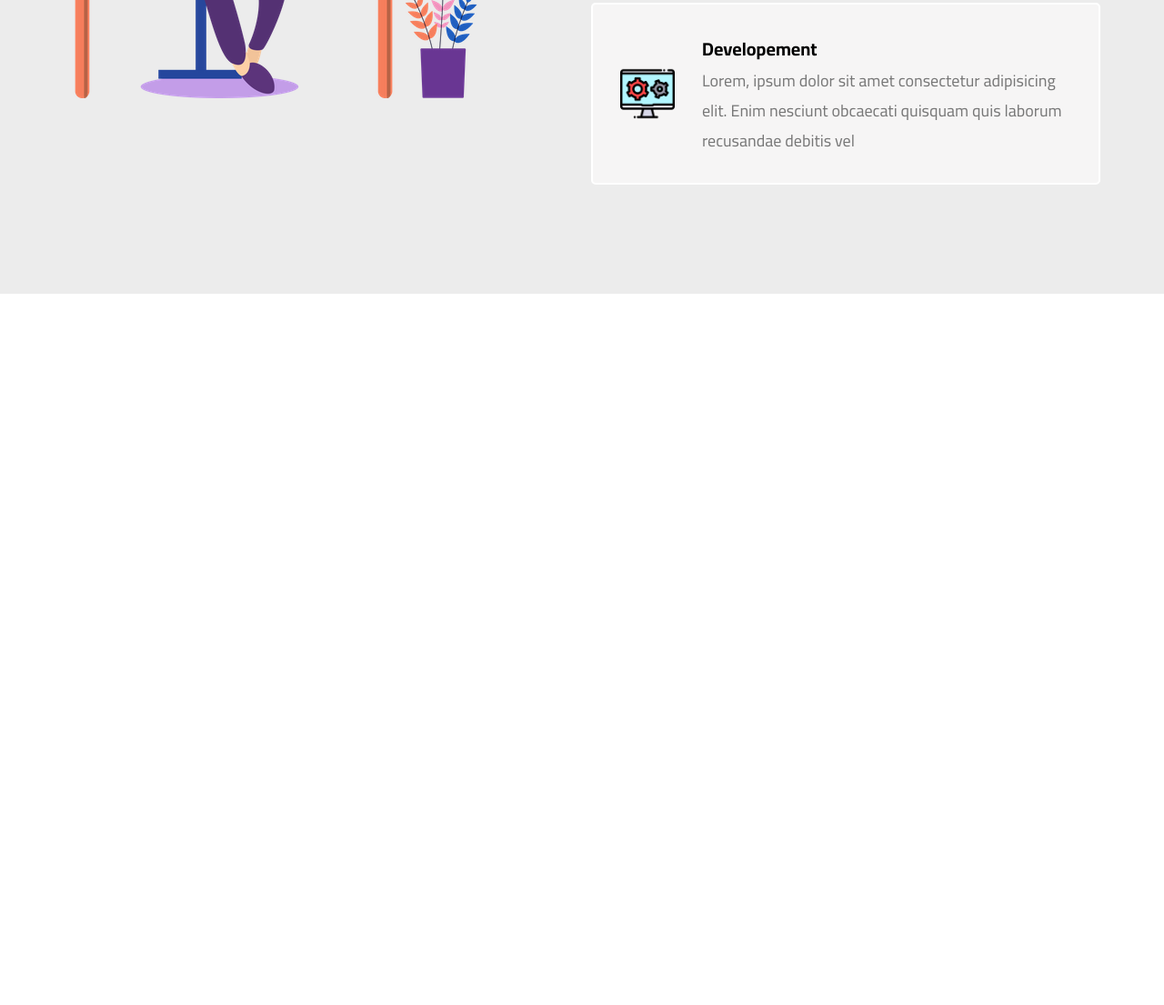
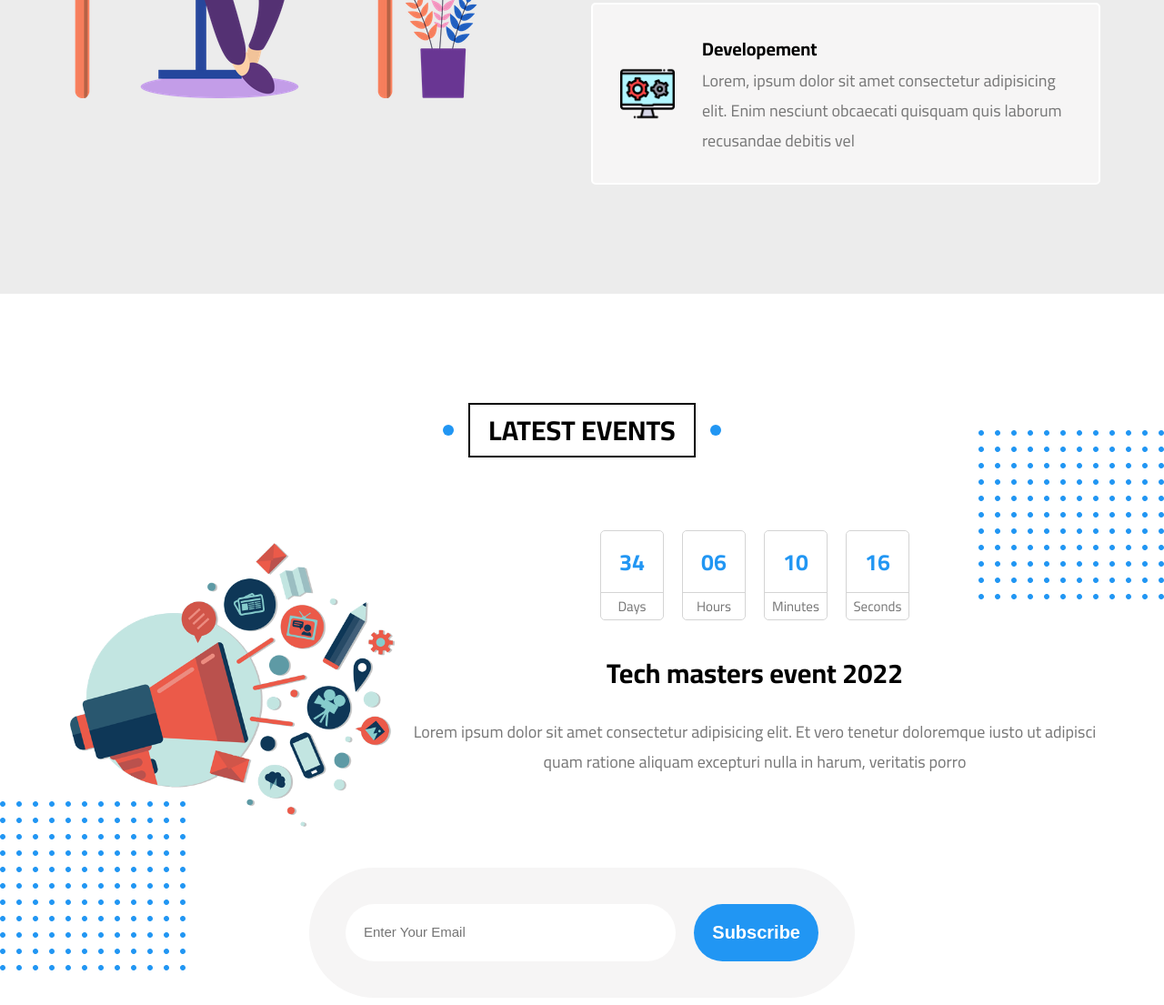
Before and after one commit to AbdAlfadeel-Hamdy/Elzero, a website: page index.html in a window 1280 px wide. Shown: the part 9395-10500 px from the top of the page at 91% size. Before the commit the page ends 9718 px from the top, so only its background shows below. Drawn offline with Linux system fonts and the light colour scheme.

Commit message:
Implementing events section

```diff
--- a/index.html
+++ b/index.html
@@ -680,7 +680,7 @@
       </ul>
     </div>
     <!-- How It Works -->
-    <div class="how-it-works">
+    <section class="how-it-works">
       <div class="container">
         <h2 class="heading__secondary">How it works</h2>
         <img
@@ -695,6 +695,7 @@
               alt="icon"
               class="how-it-works__card__img"
             />
+
             <h3 class="heading__tertiary">Business analysis</h3>
             <p class="how-it-works__card__content">
               Lorem, ipsum dolor sit amet consectetur adipisicing elit. Enim
@@ -727,6 +728,39 @@
           </div>
         </div>
       </div>
-    </div>
+    </section>
+    <!-- Events Section -->
+    <section class="events">
+      <div class="container">
+        <h2 class="heading__secondary">Latest events</h2>
+        <img src="img/events.png" alt="Mice" class="events__img" />
+        <div class="events__details">
+          <div class="events__timer">
+            <div><span class="days">12</span>days</div>
+            <div><span class="hours">12</span>hours</div>
+            <div><span class="minutes">12</span>minutes</div>
+            <div><span class="seconds">12</span>seconds</div>
+          </div>
+          <h2 class="events__title">Tech masters event 2022</h2>
+          <p class="events__text">
+            Lorem ipsum dolor sit amet consectetur adipisicing elit. Et vero
+            tenetur doloremque iusto ut adipisci quam ratione aliquam excepturi
+            nulla in harum, veritatis porro
+          </p>
+        </div>
+        <form action="#" class="events__form">
+          <input
+            type="email"
+            name="email"
+            id="email"
+            placeholder="Enter your email"
+          />
+          <button type="submit">Subscribe</button>
+        </form>
+      </div>
+
+      <img src="img/dots.png" alt="dots" class="events__dots--1" />
+      <img src="img/dots.png" alt="dots" class="events__dots--2" />
+    </section>
   </body>
 </html>
--- a/js/index.js
+++ b/js/index.js
@@ -48,3 +48,40 @@ const observer = new IntersectionObserver(move, {
 });
 
 observer.observe(sectionSkills);
+
+//  Timer
+
+const days = document.querySelector(".days");
+const hours = document.querySelector(".hours");
+const minutes = document.querySelector(".minutes");
+const seconds = document.querySelector(".seconds");
+
+const eventDate = new Date(2022, 8, 31);
+
+const timer = setInterval(() => {
+  const currentDate = new Date();
+  const timeGap = eventDate - currentDate;
+  days.textContent = String(Math.floor(timeGap / 1000 / 60 / 60 / 24)).padStart(
+    2,
+    "0"
+  );
+  hours.textContent = String(
+    Math.floor((timeGap % (1000 * 60 * 60 * 24)) / 1000 / 60 / 60)
+  ).padStart(2, "0");
+  minutes.textContent = String(
+    Math.floor(
+      ((timeGap % (1000 * 60 * 60 * 24)) / 1000 / 60 / 60 -
+        +hours.textContent) *
+        60
+    )
+  ).padStart(2, "0");
+  seconds.textContent = String(
+    Math.floor(
+      (((timeGap % (1000 * 60 * 60 * 24)) / 1000 / 60 / 60 -
+        +hours.textContent) *
+        60 -
+        minutes.textContent) *
+        60
+    )
+  ).padStart(2, 0);
+}, 1000);
--- a/sass/abstract/_variables.scss
+++ b/sass/abstract/_variables.scss
@@ -1,4 +1,5 @@
 $main-color: #2196f3;
+$main-color-alt: #1787e0;
 $black-color: #000;
 $white-color: #fff;
 $light-color-1: #fafafa;
@@ -21,3 +22,5 @@ $green-color: #009688;
 $blue-color: #03a9f4;
 
 $golden-color: #ffc107;
+
+$border-color: #d4d4d4;
--- /dev/null
+++ b/sass/layout/_events.scss
@@ -0,0 +1,113 @@
+.events {
+  .container {
+    padding: $section-padding;
+    display: grid;
+    grid-template-columns: repeat(auto-fit, minmax(35rem, 1fr));
+    justify-items: center;
+    text-align: center;
+    align-content: center;
+  }
+
+  position: relative;
+  .heading__secondary {
+    grid-column: 1/-1;
+  }
+  &__img {
+    max-width: 100%;
+  }
+  &__details {
+    grid-column: span 2;
+    margin-bottom: 10rem;
+  }
+  &__timer {
+    display: flex;
+    justify-content: center;
+    gap: 2rem;
+    > div {
+      width: 7rem;
+      border: 1px solid $border-color;
+      border-radius: 5px;
+      font-size: 1.5rem;
+      display: flex;
+      flex-direction: column;
+      text-transform: capitalize;
+      color: #777;
+      margin-bottom: 3rem;
+      transition: 0.3s;
+      span {
+        font-size: 2.5rem;
+        color: $main-color;
+        font-weight: 700;
+        border-bottom: 1px solid $border-color;
+        padding: 1rem;
+        transition: 0.3s;
+      }
+      &:hover {
+        border: 1px solid $main-color;
+        & span {
+          border-bottom: 1px solid $main-color;
+        }
+      }
+    }
+  }
+  &__title {
+    font-size: 3rem;
+    margin-bottom: 2rem;
+  }
+  &__text {
+    font-size: 1.8rem;
+    color: $grey-color-1;
+  }
+  &__form {
+    grid-column: 1/-1;
+    background-color: $light-color-8;
+    padding: 4rem;
+    border-radius: 100px;
+    display: flex;
+    gap: 2rem;
+    width: 60rem;
+    input[type="email"] {
+      border: none;
+      padding: 2rem;
+      border-radius: 100px;
+      width: 80%;
+      caret-color: $main-color;
+      &:focus {
+        outline: none;
+        &::placeholder {
+          opacity: 0;
+        }
+      }
+      &::placeholder {
+        font-size: 1.5rem;
+        text-transform: capitalize;
+        transition: 0.3s;
+      }
+    }
+    button {
+      background: none;
+      border: none;
+      background-color: $main-color;
+      border-radius: 40px;
+      padding: 2rem;
+      color: $white-color;
+      font-weight: 700;
+      font-size: 2rem;
+      cursor: pointer;
+      transition: 0.3s;
+      &:hover {
+        background-color: $main-color-alt;
+      }
+    }
+  }
+  &__dots--1 {
+    position: absolute;
+    top: 15rem;
+    right: 0;
+  }
+  &__dots--2 {
+    position: absolute;
+    bottom: 15rem;
+    left: 0;
+  }
+}
--- a/sass/main.scss
+++ b/sass/main.scss
@@ -19,3 +19,4 @@
 @import "layout/services";
 @import "layout/skills";
 @import "layout/howItWorks";
+@import "layout/events";
```
Also changed, not shown: css/style.css.
